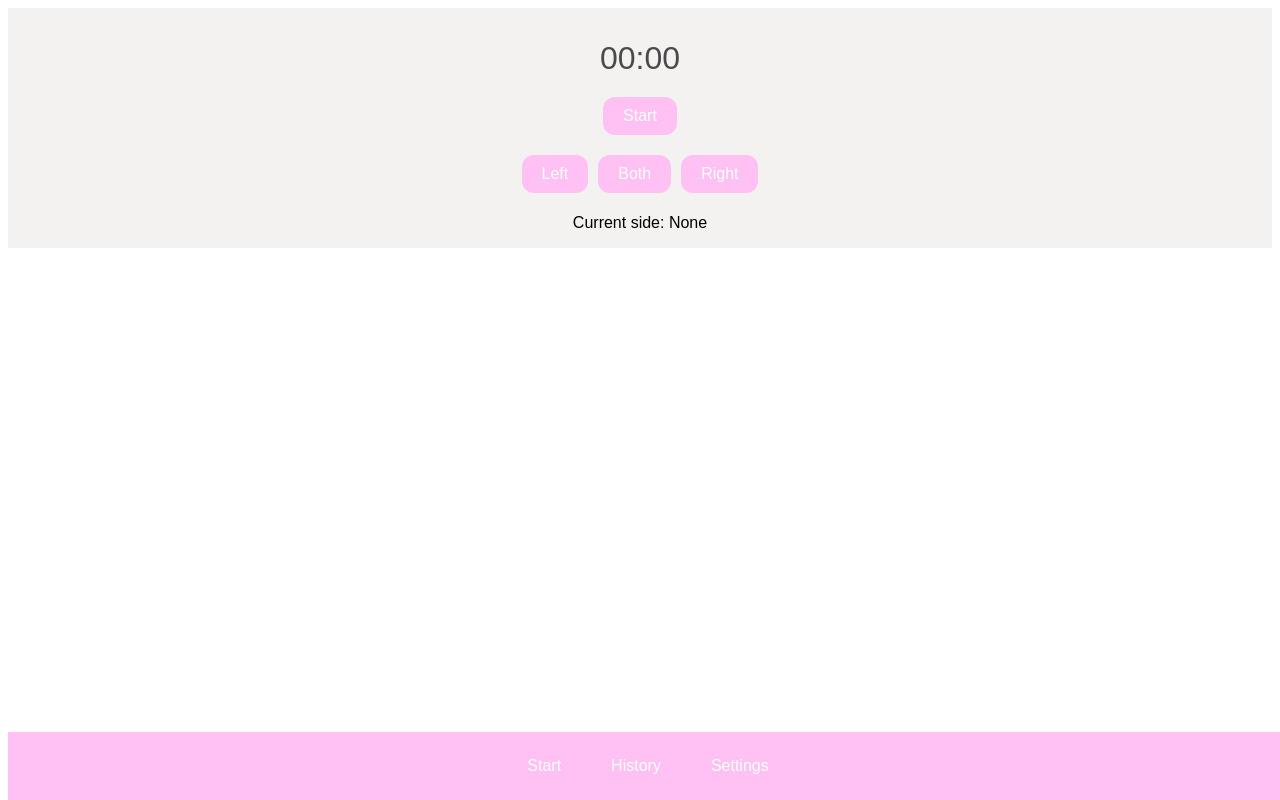
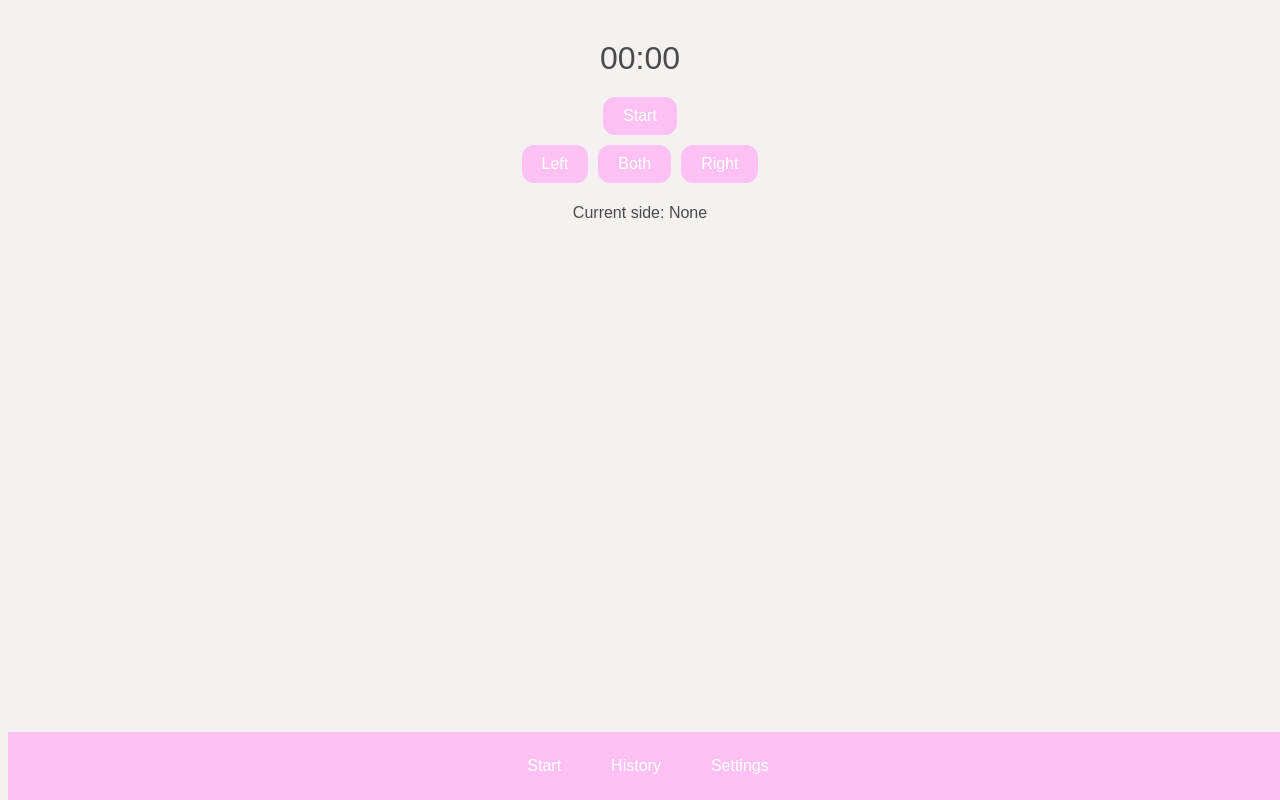
Before and after one commit to fredrikgrahm/breastfeeding_app, a React (Create React App) app: page / in a window 1280 px wide. Built offline with nearby package versions, Linux system fonts and the light colour scheme.

Commit message:
dark/light mode now working as intended

```diff
--- a/src/components/styles.css
+++ b/src/components/styles.css
@@ -1,55 +1,68 @@
+/* Common Styles */
 .app-container {
   display: flex;
   flex-direction: column;
   align-items: center;
   justify-content: center;
   font-family: Arial, Helvetica, sans-serif;
-  background-color: #f4f1f1; /* Soft background color */
 }
 
+/* Timer Styles */
 #timerContainer {
   text-align: center;
 }
-
 #timerDisplay {
   font-size: 2em;
   margin-bottom: 15px;
-  color: #4a4a4a;
 }
 
-#timerButton, .sideButton {
+/* Button Styles */
+#timerButton, .sideButton, .navButton {
   padding: 10px 20px;
   margin: 5px;
   font-size: 1em;
   border: none;
-  border-radius: 12px; /* Rounded corners */
+  border-radius: 12px;
   cursor: pointer;
-  background-color: #ffc1f3; /* Soft pink */
-  color: white;
 }
 
+/* Bottom Navigation Bar */
 #bottomNavBar {
   position: fixed;
   bottom: 0;
   width: 100%;
-  background-color: #ffc1f3; /* Soft pink to match buttons */
   display: flex;
   justify-content: center;
   align-items: center;
   padding: 10px 0;
 }
 
-.navButton {
-  padding: 10px 20px;
-  margin: 5px;
-  font-size: 1em;
-  border: none;
-  border-radius: 12px; /* Rounded corners */
-  cursor: pointer;
-  background-color: #ffc1f3; /* Soft pink */
+/* Light Theme */
+.pinkish-light {
+  background-color: #f4f1f1;
+  color: #4a4a4a;
+}
+
+.pinkish-light #timerButton, .pinkish-light .sideButton, .pinkish-light .navButton {
+  background-color: #ffc1f3;
   color: white;
 }
 
-#feedingSideButtons {
-  margin-top: 10px;
+.pinkish-light #bottomNavBar {
+  background-color: #ffc1f3;
 }
+
+/* Dark Theme */
+.purple-dark {
+  background-color: #2c2c2c;
+  color: #ffffff;
+}
+
+.purple-dark #timerButton, .purple-dark .sideButton, .purple-dark .navButton {
+  background-color: #6a3d9a;
+  color: white;
+}
+
+.purple-dark #bottomNavBar {
+  background-color: #6a3d9a;
+}
```
Also changed, not shown: src/App.css (+1 -6 lines).
